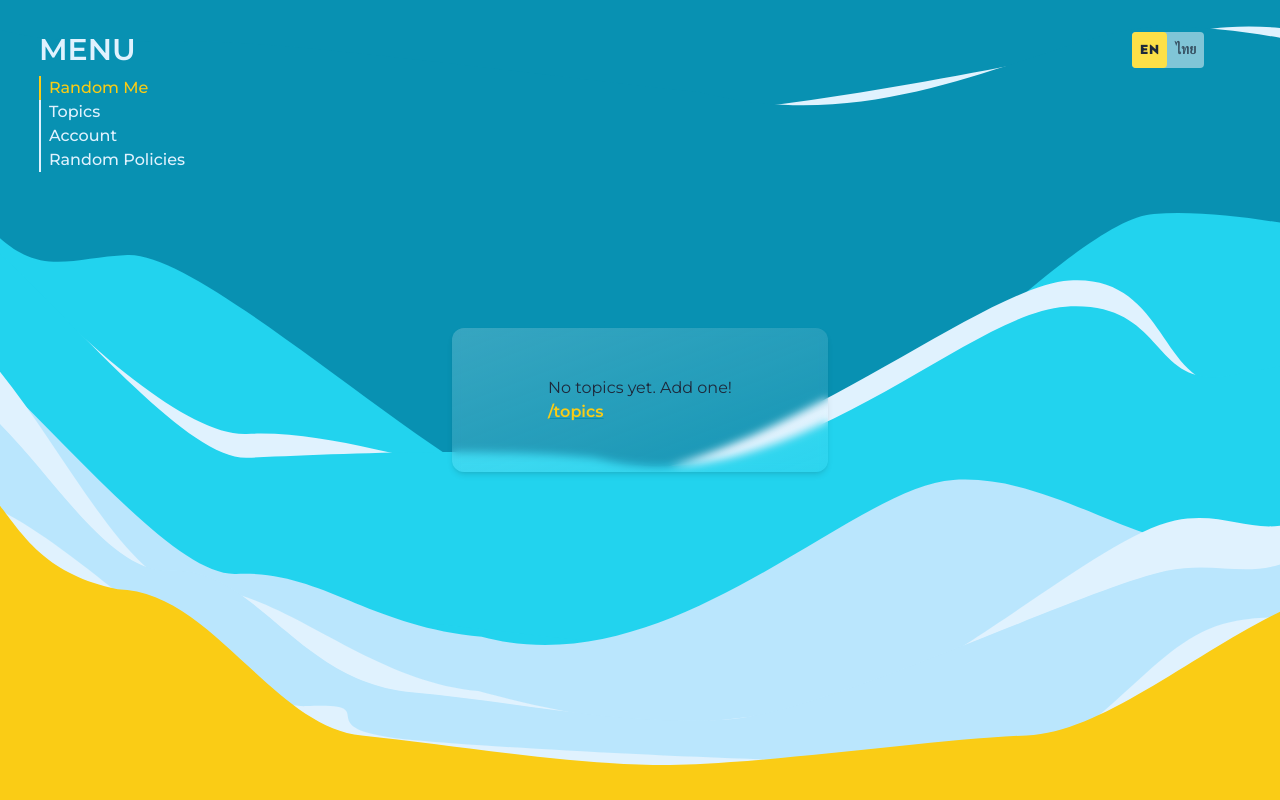
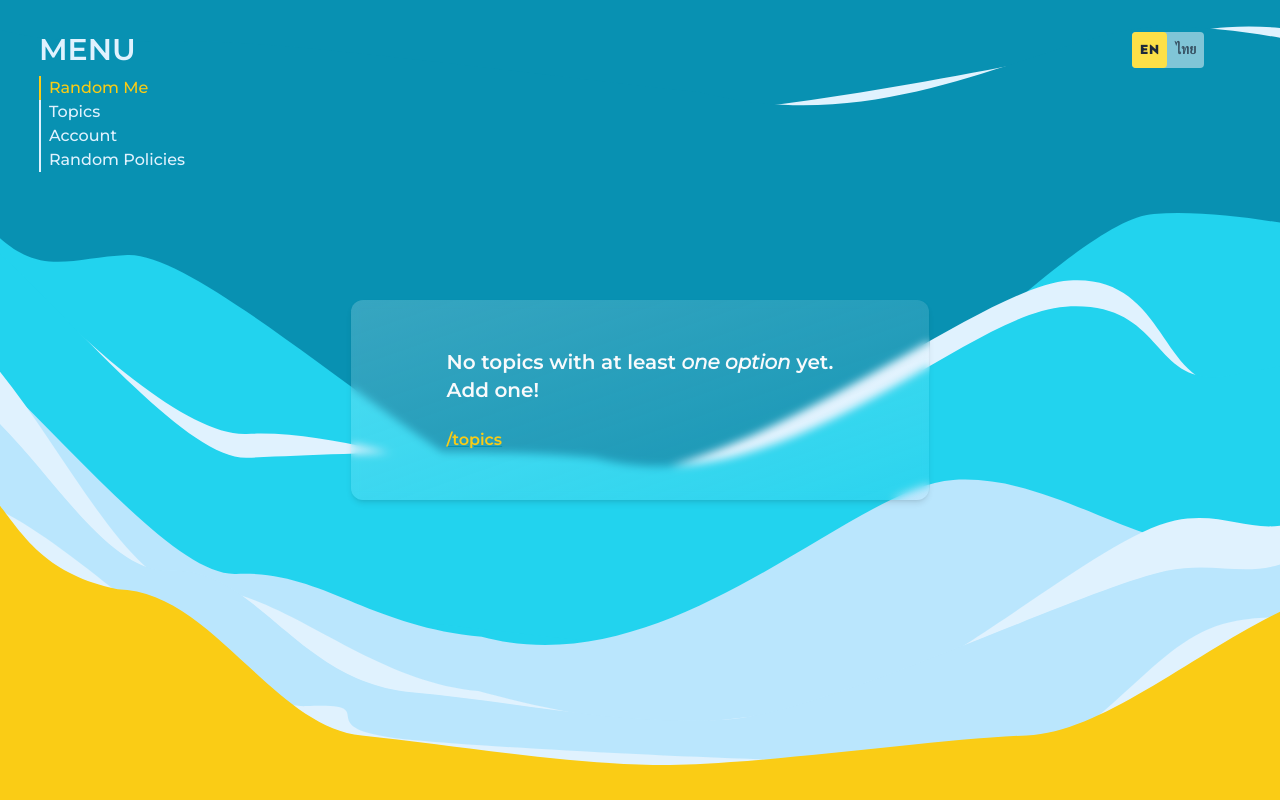
Before and after one commit to Randome-Me/random-me-frontend, a Next.js app: page / in a window 1280 px wide. Built offline with nearby package versions, Linux system fonts and the light colour scheme.

Commit message:
🩹 only show topics with options on home page

```diff
--- a/locales/en.ts
+++ b/locales/en.ts
@@ -28,7 +28,8 @@ const en = {
       "see probabilities": "See probabilities",
       probability: "Probability",
       option: "Option",
-      noTopics: "No topics yet. Add one!",
+      noTopics:
+        "No topics with at least <em>one option</em> yet.<br />Add one!",
     },
     topics: {
       title: "Topics",
--- a/locales/th.ts
+++ b/locales/th.ts
@@ -28,7 +28,7 @@ const th = {
       "see probabilities": "ดูความน่าจะเป็น",
       probability: "ความน่าจะเป็น",
       option: "ตัวเลือก",
-      noTopics: "ยังไม่มีหัวข้อเลย เพิ่มสิ",
+      noTopics: "ยังไม่มีหัวข้อ<em>ที่มีตัวเลือก</em>เลย<br />เพิ่มสิ",
     },
     topics: {
       title: "หัวข้อ",
--- a/pages/index.tsx
+++ b/pages/index.tsx
@@ -13,6 +13,7 @@ import { useTranslation } from "react-i18next"
 import { withTranslation } from "react-i18next"
 import RandomMeButton from "components/pages/home/RandomMeButton"
 import ProbabilityTable from "components/pages/home/ProbabilityTable"
+import { Topic } from "types"
 
 const policies: RandomPolicy[] = [
   RandomPolicy.MULTINOMIAL,
@@ -33,12 +34,16 @@ const Home = () => {
   )
   const [probabilityInfo, setProbabilityInfo] = useState(getProbabilities())
   const [showInfo, setShowInfo] = useState(false)
+  const [topicsWithOptions, setTopicsWithOptions] = useState<Topic[]>(
+    topics.filter((topic) => topic.options.length > 0)
+  )
 
   useEffect(() => {
     setSelectedPolicy(
       topics.find((topic) => topic._id === selectedTopicId)?.policy
     )
     setProbabilityInfo(getProbabilities())
+    setTopicsWithOptions(topics.filter((topic) => topic.options.length > 0))
   }, [topics, selectedTopicId])
 
   return (
@@ -68,7 +73,7 @@ const Home = () => {
                 md:px-24"
             >
               <main className="space-y-10">
-                {topics.length > 0 && (
+                {topicsWithOptions.length > 0 && (
                   <>
                     <RandomMeButton />
                     <div className="flex flex-col items-center">
@@ -93,7 +98,7 @@ const Home = () => {
                             value={selectedTopicId}
                             className="form-select max-w-[90%]"
                           >
-                            {topics.map((topic) => (
+                            {topicsWithOptions.map((topic) => (
                               <option
                                 className="bg-yellow-500"
                                 key={topic._id}
@@ -175,9 +180,14 @@ const Home = () => {
                     </div>
                   </>
                 )}
-                {topics.length === 0 && (
+                {topicsWithOptions.length === 0 && (
                   <>
-                    <span>{t("noTopics")}</span>
+                    <h4
+                      className="
+                      text-slate-50
+                      "
+                      dangerouslySetInnerHTML={{ __html: t("noTopics") }}
+                    ></h4>
                     <br />
                     <Link href="/topics">
                       <a
```
